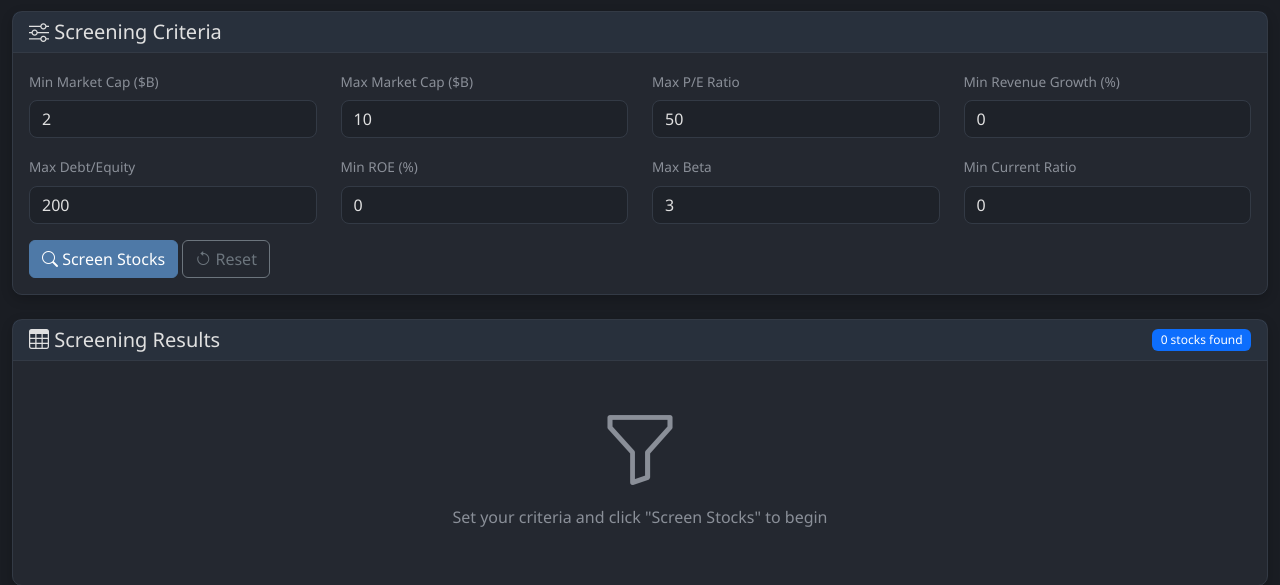
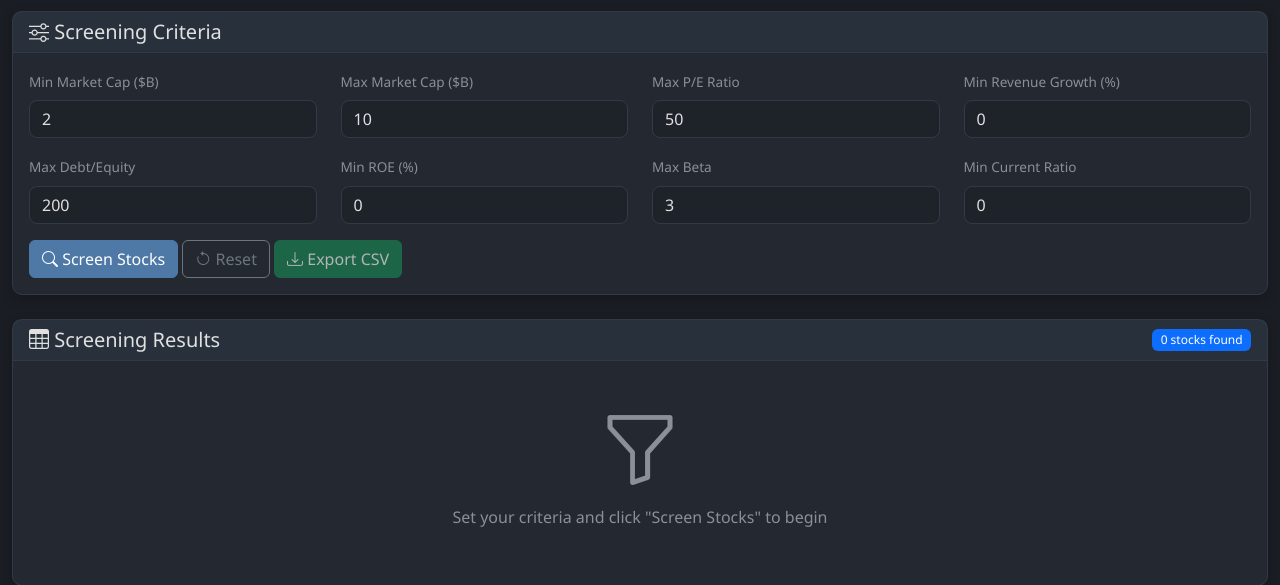
Before and after one commit to sublime2000/stock-dashboard, a Flask app: page /screener in a window 1280 px wide. Shown: the part 214-799 px from the top of the page. Run offline with Flask 3, Linux system fonts and the light colour scheme; some libraries are stand-ins or nearby versions.

Commit message:
Fix Export button - always visible, disabled when no results

```diff
--- a/templates/screener.html
+++ b/templates/screener.html
@@ -68,7 +68,7 @@
                             <button type="button" class="btn btn-outline-secondary" onclick="resetForm()">
                                 <i class="bi bi-arrow-counterclockwise"></i> Reset
                             </button>
-                            <button type="button" class="btn btn-success" onclick="exportResults()" id="export-btn" style="display: none;">
+                            <button type="button" class="btn btn-success" onclick="exportResults()" id="export-btn" disabled>
                                 <i class="bi bi-download"></i> Export CSV
                             </button>
                         </div>
@@ -168,7 +168,7 @@ function runScreener() {
 
         // Show export button if results exist
         if (data.count > 0) {
-            document.getElementById('export-btn').style.display = 'inline-block';
+            document.getElementById('export-btn').disabled = false;
         }
 
         data.stocks.forEach(stock => {
@@ -273,7 +273,7 @@ function resetForm() {
     document.getElementById('screener-results').style.display = 'none';
     document.getElementById('screener-placeholder').style.display = 'block';
     document.getElementById('result-count').textContent = '0 stocks found';
-    document.getElementById('export-btn').style.display = 'none';
+    document.getElementById('export-btn').disabled = true;
     screeningResults = [];
 }
 </script>
```
